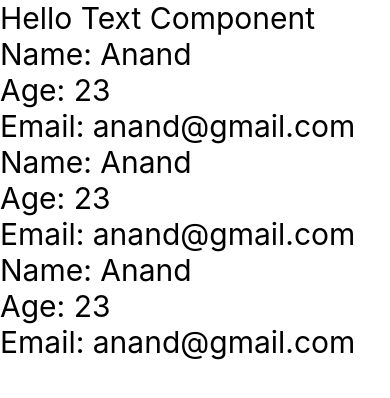
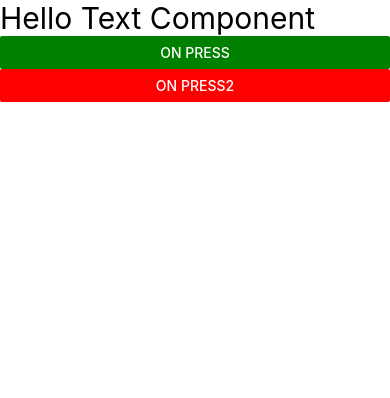
Before and after one commit to AnandShirbhaiyye/RNFirstProject, a React Native app: screen / in a window 390 px wide. Shown: the top 398 px of the page. Built offline with nearby package versions, Linux system fonts and the light colour scheme.

Commit message:
added button and onpress event

```diff
--- a/App.js
+++ b/App.js
@@ -2,23 +2,19 @@ import React from 'react';
 import {Button, Text, View} from 'react-native';
 
 function App() {
+  const fruit = (value) => {
+    console.warn(value);
+  };
   return (
     <View>
       <Text style={{fontSize: 30}}>Hello Text Component</Text>
-      <UserData />
-      <UserData />
-      <UserData />
+      <Button
+        title="On Press"
+        onPress={() => fruit('Hello Anand')}
+        color={'green'}></Button>
+      <Button title="On Press2" onPress={fruit} color={'red'}></Button>
     </View>
   );
 }
 
-function UserData() {
-  return (
-    <View>
-      <Text style={{fontSize: 30}}>Name: Anand</Text>
-      <Text style={{fontSize: 30}}>Age: 23</Text>
-      <Text style={{fontSize: 30}}>Email: anand@gmail.com</Text>
-    </View>
-  );
-}
 export default App;
```
